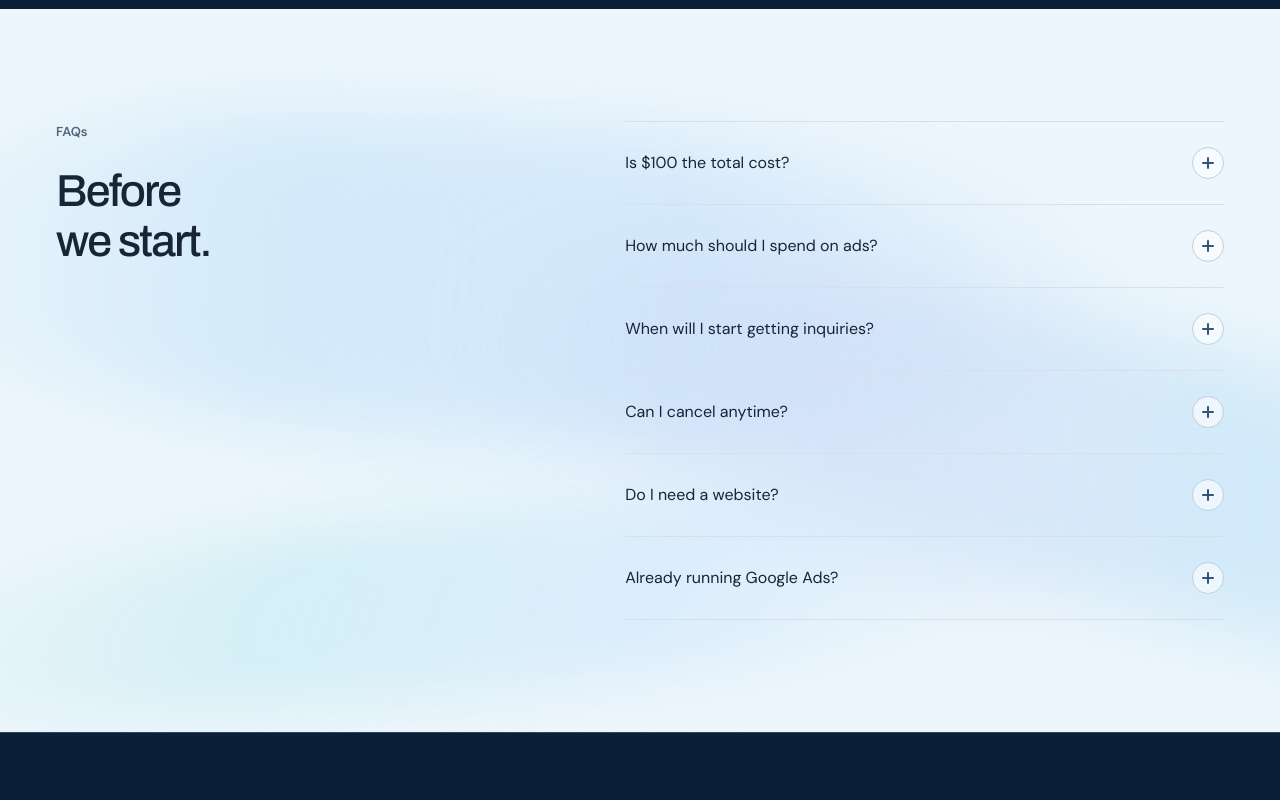
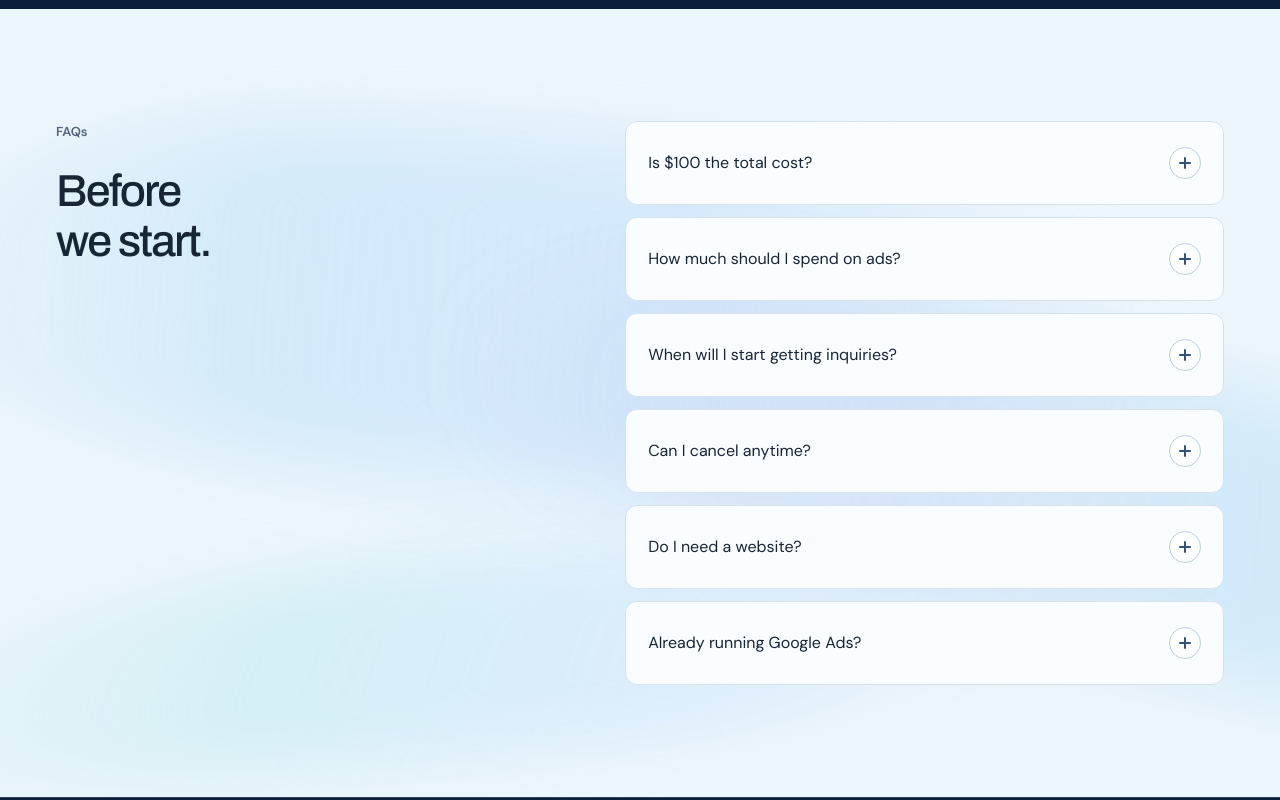
Before and after one commit to mecaelam/pipelineleadsco, a plain HTML site: page index.html in a window 1280 px wide. Shown: the part 2460-3260 px from the top of the page. Drawn offline with Linux system fonts and the light colour scheme.

Commit message:
Give each FAQ its own bordered card

```diff
--- a/styles.css
+++ b/styles.css
@@ -158,8 +158,9 @@ h3{font-size:18px;line-height:1.4;letter-spacing:-.35px}
 /* FAQs */
 .faq-section{background:#f7f8fa}
 .faq-grid{display:grid;grid-template-columns:minmax(0,.9fr) minmax(0,1.2fr);gap:120px}
-.faqs{border-top:1px solid var(--line)}
-.faqs details{border-bottom:1px solid var(--line)}
+.faqs{display:grid;gap:12px;align-content:start}
+.faqs details{background:#fafdff;border:1px solid #d5e3ef;border-radius:12px;padding:0 22px;transition:border-color .2s ease,background .2s ease}
+.faqs details[open]{background:#fff;border-color:#a8c8ed}
 .faqs summary{display:flex;justify-content:space-between;align-items:center;gap:25px;cursor:pointer;list-style:none;padding:25px 0;font-size:16px;line-height:1.6}
 .faqs summary::-webkit-details-marker{display:none}
 .faqs summary>span{width:32px;height:32px;position:relative;flex-shrink:0;border:1px solid #bdcfdf;border-radius:50%;background:rgba(255,255,255,.6);color:#345575;transition:background .25s ease,border-color .25s ease,color .25s ease}
@@ -170,6 +171,7 @@ h3{font-size:18px;line-height:1.4;letter-spacing:-.35px}
 .faqs details[open] summary>span:after{transform:translate(-50%,-50%) rotate(0deg);opacity:0}
 .faqs details[open] summary{padding-bottom:12px;color:#0869d6}
 .faqs details>p{font-size:14px;line-height:1.85;max-width:510px;margin-bottom:25px;margin-right:30px}
+@media(max-width:680px){.faqs details{padding-inline:18px}}
 
 /* Contact */
 .contact-section{background:#e8edf3;border-top:1px solid #dde4ed}
```
